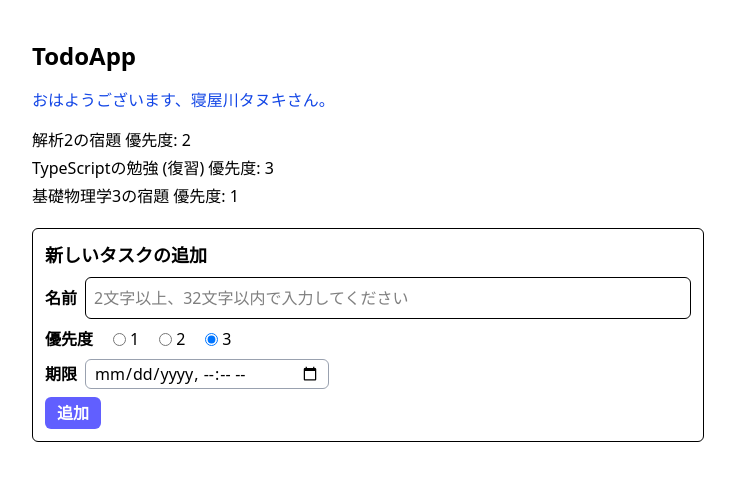
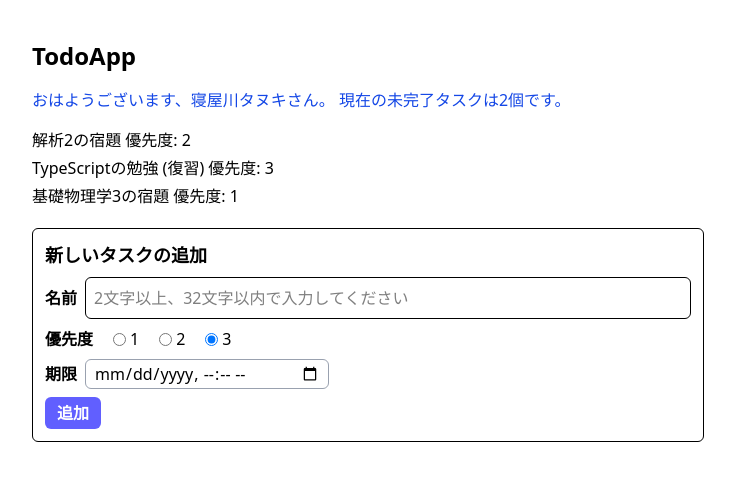
Before and after one commit to EarthChart0809/react-todo-app, a React (Vite) app: page / in a window 1280 px wide. Shown: the top 480 px of the page, without its empty margins (272-1007 px from the left). Built offline with nearby package versions, Linux system fonts and the light colour scheme.

Commit message:
update WelcomeMessage.tsx

```diff
--- a/src/WelcomeMessage.tsx
+++ b/src/WelcomeMessage.tsx
@@ -1,27 +1,21 @@
 import React from "react";
 
-// 引数の型を定義
-// Propsという名前で定義することが一般的です。
 type Props = {
   name: string;
-  uncompletedCount: number;
+  uncompletedCount: number; // 追加
 };
 
-// WelcomeMessage という関数コンポーネントの定義
-// 関数コンポーネントはパスカルケースで名前を設定します。
 const WelcomeMessage = (props: Props) => {
-  // いわゆる普通のロジックを記述する
   const currentTime = new Date();
   const greeting =
     currentTime.getHours() < 12 ? "おはようございます" : "こんにちは";
 
-  //【重要!】JSX構文で描いた「JSX要素」を return で返す
   return (
     <div className="text-blue-700">
-      {greeting}、{props.name}さん。
+      {greeting}、{props.name}さん。 現在の未完了タスクは
+      {props.uncompletedCount}個です。
     </div>
   );
 };
 
-// 他のファイルで WelcomeMessage を import できるようにする
 export default WelcomeMessage;
```
